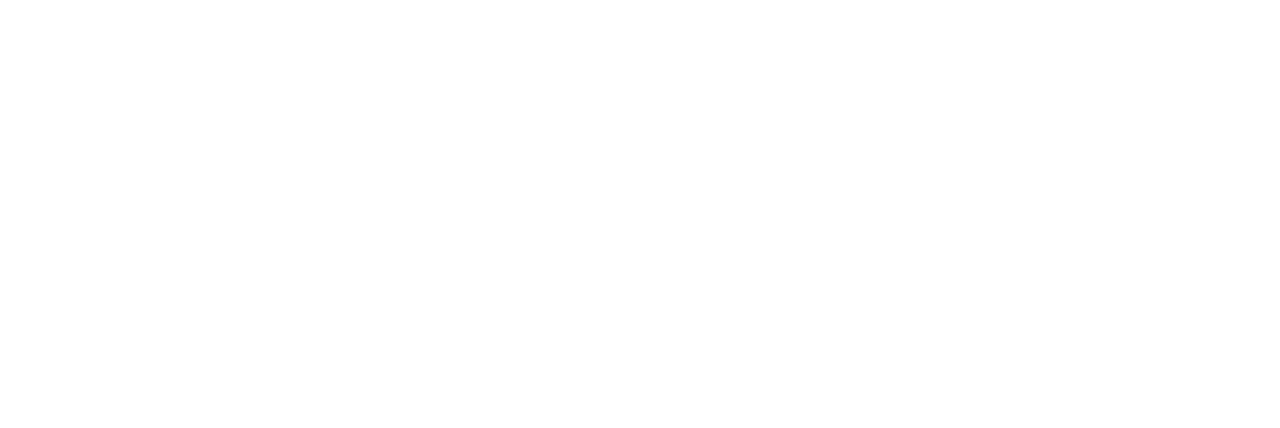
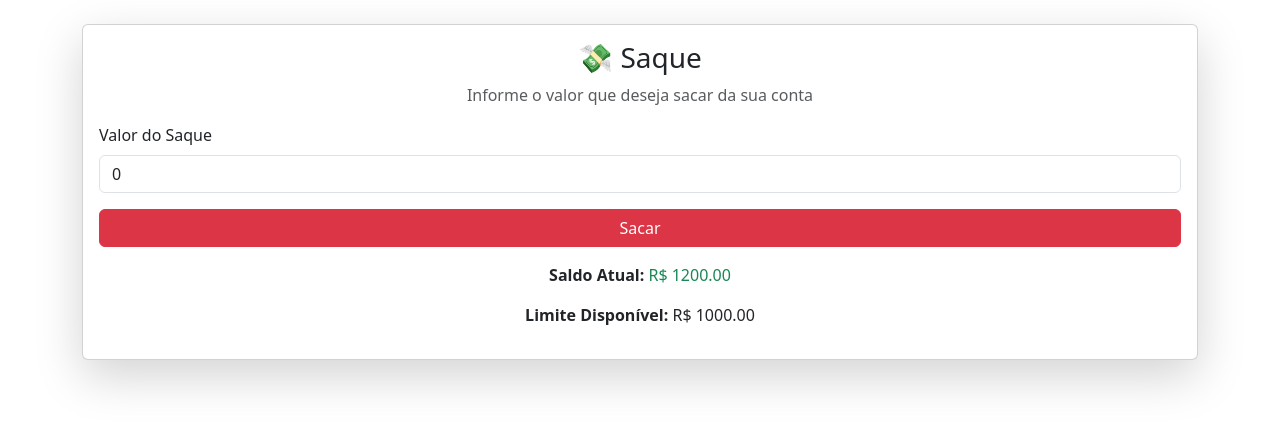
Before and after one commit to joaoGUFPR/DAC, an Angular app in the folder frontend/: page /saque in a window 1280 px wide. Before the commit this address led to /. Shown: the top 428 px of the page. Built offline with nearby package versions, Linux system fonts and the light colour scheme.

Commit message:
feat R5 e R6: front tela sacar e depositar

```diff
--- a/frontend/src/app/app.routes.ts
+++ b/frontend/src/app/app.routes.ts
@@ -3,11 +3,15 @@
 import { Autocadastro } from './pages/cliente/autocadastro/autocadastro';
 import { TelaInicial } from './pages/cliente/tela-inicial/tela-inicial';
 import { AlterarPerfilComponent } from './pages/cliente/alteracao-de-perfil/alteracao-de-perfil';
+import { Depositar } from './pages/cliente/depositar/depositar';
+import { Saque } from './pages/cliente/saque/saque';
 
 export const routes: Routes = [
     { path: '', redirectTo: 'login', pathMatch: 'full' },
     { path: 'login', component: Login },
     { path: 'autocadastro', component: Autocadastro},
     { path: 'tela-inicial', component: TelaInicial},
-    {path: 'alteraco-perfil', component: AlterarPerfilComponent}
+    {path: 'alteraco-perfil', component: AlterarPerfilComponent},
+    {path: 'deposito', component: Depositar},
+    {path: 'saque', component: Saque}
 ];
--- /dev/null
+++ b/frontend/src/app/pages/cliente/depositar/depositar.html
@@ -0,0 +1,25 @@
+<div class="container mt-4">
+  <h2>Depósito</h2>
+
+  <div class="card p-4 shadow-sm">
+    <div class="mb-3">
+      <label for="valor" class="form-label">Valor do Depósito</label>
+      <input type="number" id="valor" [(ngModel)]="valorDeposito"
+             class="form-control" placeholder="Digite o valor">
+    </div>
+
+    <button class="btn btn-success w-100" (click)="depositar()">Depositar</button>
+
+    <div *ngIf="mensagem" class="alert alert-info mt-3">
+      {{ mensagem }}
+    </div>
+  </div>
+
+  <div class="mt-3">
+    <h5>Saldo Atual:
+      <span [ngClass]="{'text-danger': saldoAtual < 0, 'text-success': saldoAtual >= 0}">
+        R$ {{ saldoAtual }}
+      </span>
+    </h5>
+  </div>
+</div>
--- /dev/null
+++ b/frontend/src/app/pages/cliente/depositar/depositar.ts
@@ -0,0 +1,25 @@
+import { CommonModule } from '@angular/common';
+import { Component } from '@angular/core';
+import { FormsModule } from '@angular/forms';
+
+@Component({
+  selector: 'app-depositar',
+  imports: [FormsModule, CommonModule],
+  templateUrl: './depositar.html',
+  styleUrl: './depositar.css'
+})
+export class Depositar {
+  valorDeposito: number = 0;
+  saldoAtual: number = 200;
+  mensagem: string = '';
+
+  depositar() {
+    if (this.valorDeposito > 0) {
+      this.saldoAtual += this.valorDeposito;
+      this.mensagem = `Depósito de R$ ${this.valorDeposito} realizado com sucesso!`;
+      this.valorDeposito = 0;
+    } else {
+      this.mensagem = 'Informe um valor válido para depósito.';
+    }
+  }
+}
--- /dev/null
+++ b/frontend/src/app/pages/cliente/saque/saque.html
@@ -0,0 +1,39 @@
+<div class="container mt-4">
+  <div class="card shadow-lg">
+    <div class="card-body">
+      <h3 class="card-title text-center">💸 Saque</h3>
+      <p class="text-muted text-center">Informe o valor que deseja sacar da sua conta</p>
+
+      <form (ngSubmit)="sacar()">
+        <div class="mb-3">
+          <label for="valor" class="form-label">Valor do Saque</label>
+          <input
+            type="number"
+            id="valor"
+            class="form-control"
+            [(ngModel)]="valorSaque"
+            name="valorSaque"
+            required
+          />
+        </div>
+
+        <button type="submit" class="btn btn-danger w-100">
+          Sacar
+        </button>
+      </form>
+
+      <div class="mt-3 text-center">
+        <p><strong>Saldo Atual:</strong>
+          <span [ngClass]="{'text-danger': saldoAtual < 0, 'text-success': saldoAtual >= 0}">
+            R$ {{ saldoAtual.toFixed(2) }}
+          </span>
+        </p>
+        <p><strong>Limite Disponível:</strong> R$ {{ limite.toFixed(2) }}</p>
+      </div>
+
+      <div *ngIf="mensagem" class="alert mt-3" [ngClass]="{'alert-success': sucesso, 'alert-danger': !sucesso}">
+        {{ mensagem }}
+      </div>
+    </div>
+  </div>
+</div>
--- /dev/null
+++ b/frontend/src/app/pages/cliente/saque/saque.ts
@@ -0,0 +1,39 @@
+import { CommonModule } from '@angular/common';
+import { Component } from '@angular/core';
+import { FormsModule } from '@angular/forms';
+
+@Component({
+  selector: 'app-saque',
+  imports: [CommonModule, FormsModule],
+  templateUrl: './saque.html',
+  styleUrl: './saque.css'
+})
+export class Saque {
+
+  saldoAtual: number = 1200;
+  limite: number = 1000;
+  valorSaque: number = 0;
+  mensagem: string = '';
+  sucesso: boolean = false;
+
+  sacar() {
+    const saldoDisponivel = this.saldoAtual + this.limite;
+
+    if (this.valorSaque <= 0) {
+      this.mensagem = "Digite um valor válido para saque.";
+      this.sucesso = false;
+      return;
+    }
+
+    if (this.valorSaque > saldoDisponivel) {
+      this.mensagem = "Saldo insuficiente! Considerando também o limite.";
+      this.sucesso = false;
+      return;
+    }
+
+    this.saldoAtual -= this.valorSaque;
+    this.mensagem = `Saque de R$ ${this.valorSaque.toFixed(2)} realizado com sucesso!`;
+    this.sucesso = true;
+    this.valorSaque = 0;
+  }
+}
```
Also changed, not shown: frontend/src/app/pages/cliente/depositar/depositar.css (added), frontend/src/app/pages/cliente/saque/saque.css (added), 2 other files (tests, documents, lock files or other folders).
